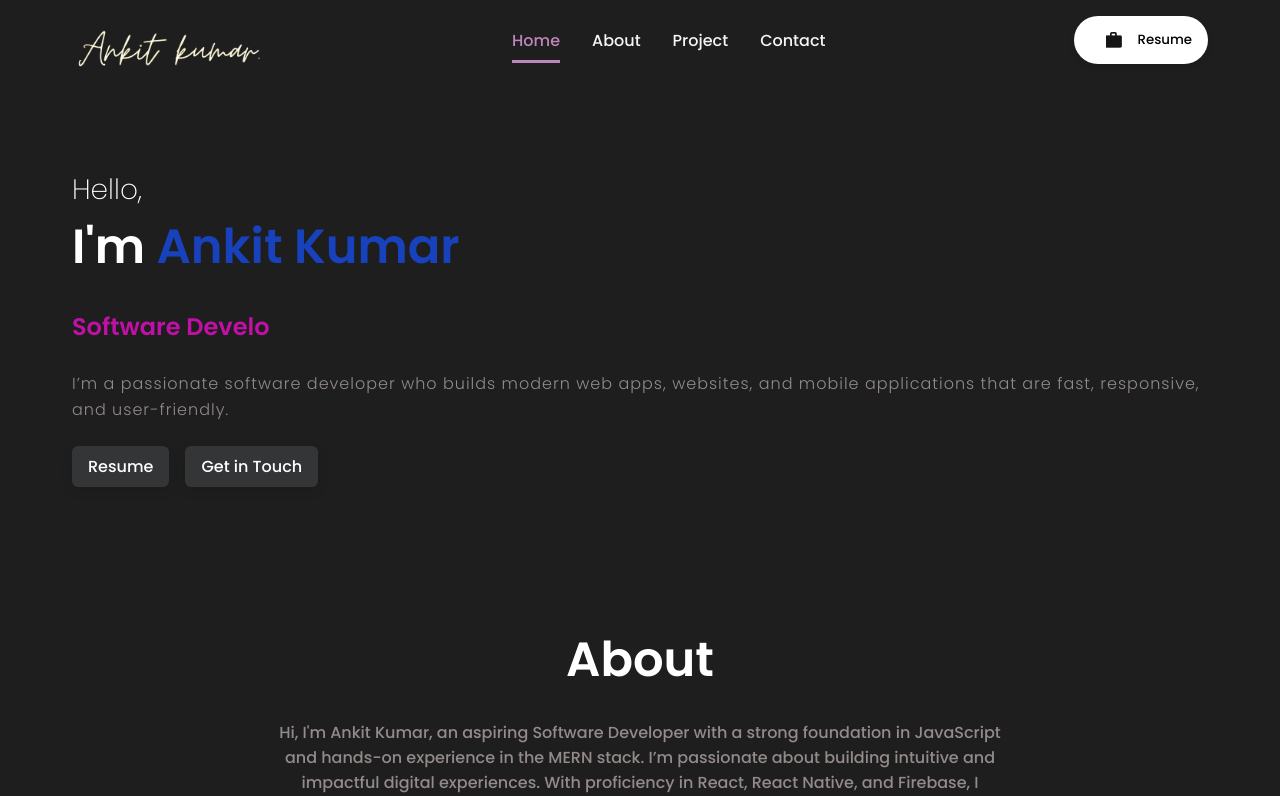
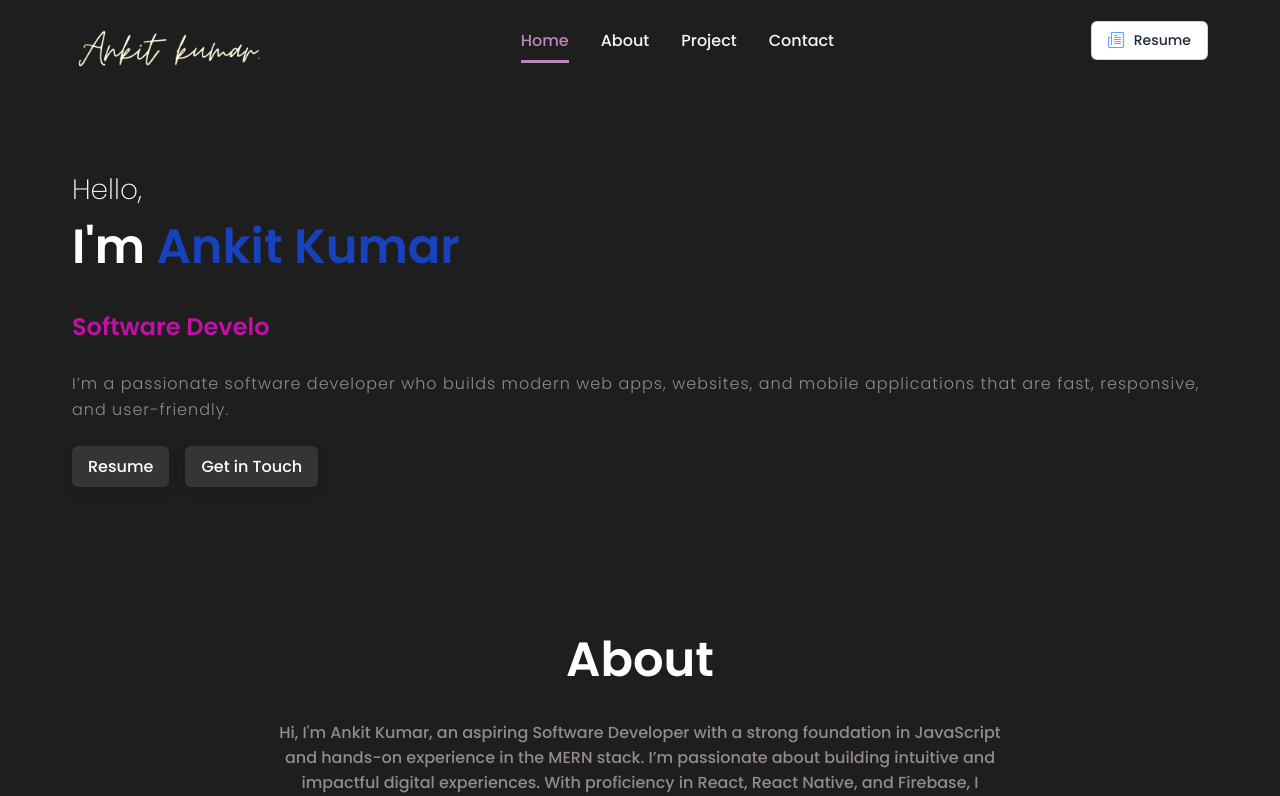
Before and after one commit to Ankit1141192/ReactPortfolio, a React (Create React App) app in the folder portfolio/: page / in a window 1280 px wide. Shown: the top 796 px of the page. Built offline with nearby package versions, Linux system fonts and the light colour scheme.

Commit message:
portfolio

```diff
--- a/portfolio/src/components/Contact/contact.css
+++ b/portfolio/src/components/Contact/contact.css
@@ -95,7 +95,7 @@
   box-shadow: 0 4px 6px rgba(0, 0, 0, 0.1);
 }
 
-.btn1:hover {
+/* .btn1:hover {
   background-color:#ffc;
   transform: translateY(-2px);
   box-shadow: 0 6px 12px rgba(0, 0, 0, 0.15);
@@ -109,11 +109,35 @@
       outline: none;
       box-shadow: 0 0 0 3px rgba(255, 255, 255, 0.1);
     }
-
+  */
 .links {
     display: flex;
     flex-wrap: wrap;
 }
+.btn1 {
+  display: flex;
+  align-items: center;
+  gap: 10px;
+  padding: 8px 16px;
+  font-size: 14px;
+  color: #1f2937; /* gray-800 */
+  background-color: white;
+  border: 1px solid rgba(107, 114, 128, 0.3); /* gray-500/30 */
+  border-radius: 6px;
+  cursor: pointer;
+  transition: all 0.2s ease;
+}
+
+.btn1:hover {
+  color: #60a5fa; /* blue-400 */
+  background-color: rgba(96, 165, 250, 0.1); /* blue-400/10 */
+  border-color: rgba(96, 165, 250, 0.3); /* blue-400/30 */
+}
+
+.btn1:active {
+  transform: scale(0.95);
+}
+
 
 .link {
     object-fit: cover;
--- a/portfolio/src/components/NavBar/navbar.css
+++ b/portfolio/src/components/NavBar/navbar.css
@@ -26,6 +26,33 @@
 a{
     color: whitesmoke;
 }
+.resume-button {
+    display: flex;
+    align-items: center;
+    gap: 10px;
+    padding: 8px 16px;
+    font-size: 14px;
+    color: #1f2937;
+    background-color: white;
+    border: 1px solid rgba(107, 114, 128, 0.3); /* gray-500/30 */
+    border-radius: 6px;
+    text-decoration: none;
+    transition: all 0.2s ease;
+  }
+
+  .resume-button:hover {
+    color: #60a5fa;
+    background-color: rgba(96, 165, 250, 0.1); /* blue-400/10 */
+    border-color: rgba(96, 165, 250, 0.3); /* blue-400/30 */
+  }
+
+  .resume-button:active {
+    transform: scale(0.95);
+  }
+
+  .resume-icon {
+    display: inline-block;
+  }
 
 .desktopMenuListItem:hover {
     color: rgb(167, 167, 117);
@@ -105,6 +132,9 @@ a{
     .mobMenu {
         display: flex;
     }
+    .resume-button{
+        display: none;
+    }
     .desktopMenu {
         display: none;
     }
--- a/portfolio/src/components/NavBar/navbar.js
+++ b/portfolio/src/components/NavBar/navbar.js
@@ -26,19 +26,18 @@ const Navbar = () => {
             </div>
 
             {/* Resume Button */}
-            <button
-    className="desktopMenuBtn"
-    onClick={() =>
-        window.open(
-            "https://drive.google.com/file/d/1k9nnMbEITRUGn8xNQxyFbaYHfZ2IlUw_/view?usp=drive_link",
-            "_blank",
-            "noopener,noreferrer"
-        )
-    }
->
-    <img src={contactImg} alt="Resume Icon" className="desktopMenuImg" />
-    Resume
-</button>
+            <a href="https://drive.google.com/file/d/1k9nnMbEITRUGn8xNQxyFbaYHfZ2IlUw_/view?usp=drive_link"
+                target="_blank"
+                rel="noopener noreferrer"
+                class="resume-button">
+                <svg class="resume-icon" width="16" height="16" viewBox="0 0 16 16" fill="none"
+                    xmlns="http://www.w3.org/2000/svg">
+                    <path d="M3.5 12.5V1.003S3.5.5 4 .5h11s.5.002.5.502v13s0 1.498-1.5 1.498H2s-1.5.002-1.5-1.998v-7.5S.5 5.5 1 5.5h1m4.5-2H9m-2.5 2h6m-6 2h6m-6 2h6m-6 2h6"
+                        stroke="#60A5FA" stroke-width="1.2" stroke-linecap="round" stroke-linejoin="round"/>
+                </svg>
+                Resume
+            </a>
+
 
             <img src={menu} alt="Menu" className='mobMenu' onClick={() => setShowMenu(!showMenu)} />
 
--- a/portfolio/src/components/Skills/skills.js
+++ b/portfolio/src/components/Skills/skills.js
@@ -9,6 +9,7 @@ import JavaScript from '../svg/javascript.svg';
 import TypeScript from '../svg/typescript.svg';
 import Reactl from '../svg/react.svg';
 import FireBase from "../svg/firebase.svg";
+import Tailwind from "../svg/tailwind-css.svg";
 
 const Skills = () => {
     return (
@@ -29,6 +30,7 @@ const Skills = () => {
                 <img src={TypeScript} alt="TypeScript" className="skillIcon" />
                 <img src={Reactl} alt="React" className="skillIcon" />
                 <img src={FireBase} alt="Firebase" className="skillIcon" />
+                <img src={Tailwind} alt="Tailwind CSS" className="skillIcon" />
             </div>
 
             <div className="skillBars">
--- a/portfolio/src/components/Works/works.js
+++ b/portfolio/src/components/Works/works.js
@@ -5,6 +5,7 @@ import Portfolio2 from '../../assets/trafficIssue.png';
 import Portfolio3 from '../../assets/Homorax.png';
 import Portfolio4 from '../../assets/LinkedinClone.png';
 import Portfolio5 from '../../assets/Shopnetic.jpeg';
+import Portfolio6 from '../../assets/portfolio-7.png';
 
 const projects = [
     {
@@ -24,6 +25,23 @@ const projects = [
         techStack: ["HTML", "CSS", "JavaScript","LocalStorage","github"]
     },
     {
+        img: Portfolio4,
+        title: "LinkedIn Clone",
+        description: "A social networking app inspired by LinkedIn.",
+        github: "https://github.com/Ankit1141192/cunstructWeakProject",
+        deploy: "#",
+        techStack: ["Html", "JavaScrript","CSS", ":LocalStorage","github" ]
+    }
+    ,{
+        img: Portfolio6,
+        title: "Quick Stay",
+        description: "A hotel booking platform with a user-friendly interface.",
+        github: "https://github.com/Ankit1141192/QuickStay",
+        deploy:"https://quick-stay-xi.vercel.app/",
+        techStack: ["React+Vite", "TailwindCSS","clerkAuth","github"]
+
+    },
+    {
         img: Portfolio3,
         title: "Homorax",
         description: "An ecommerce platform for modern shopping experiences.",
@@ -31,14 +49,7 @@ const projects = [
         deploy: "#",
         techStack: ["React", "CSS", "ChakraUi", "FirebaseAuthuntication","github"]
     },
-    {
-        img: Portfolio4,
-        title: "LinkedIn Clone",
-        description: "A social networking app inspired by LinkedIn.",
-        github: "https://github.com/Ankit1141192/cunstructWeakProject",
-        deploy: "#",
-        techStack: ["Html", "JavaScrript","CSS", ":LocalStorage","github" ]
-    },
+
     {
         img: Portfolio5,
         title: "Shopnetic",
@@ -47,6 +58,7 @@ const projects = [
         deploy: "#",
         techStack: ["React Native", "JavaScript", "Expo","FirebaseAuth","AsyncStorage","github"]
     }
+
 ];
 
 const Works = () => {
```
Also changed, not shown: portfolio/src/assets/portfolio-7.png (added), portfolio/src/components/svg/tailwind-css.svg (added).
